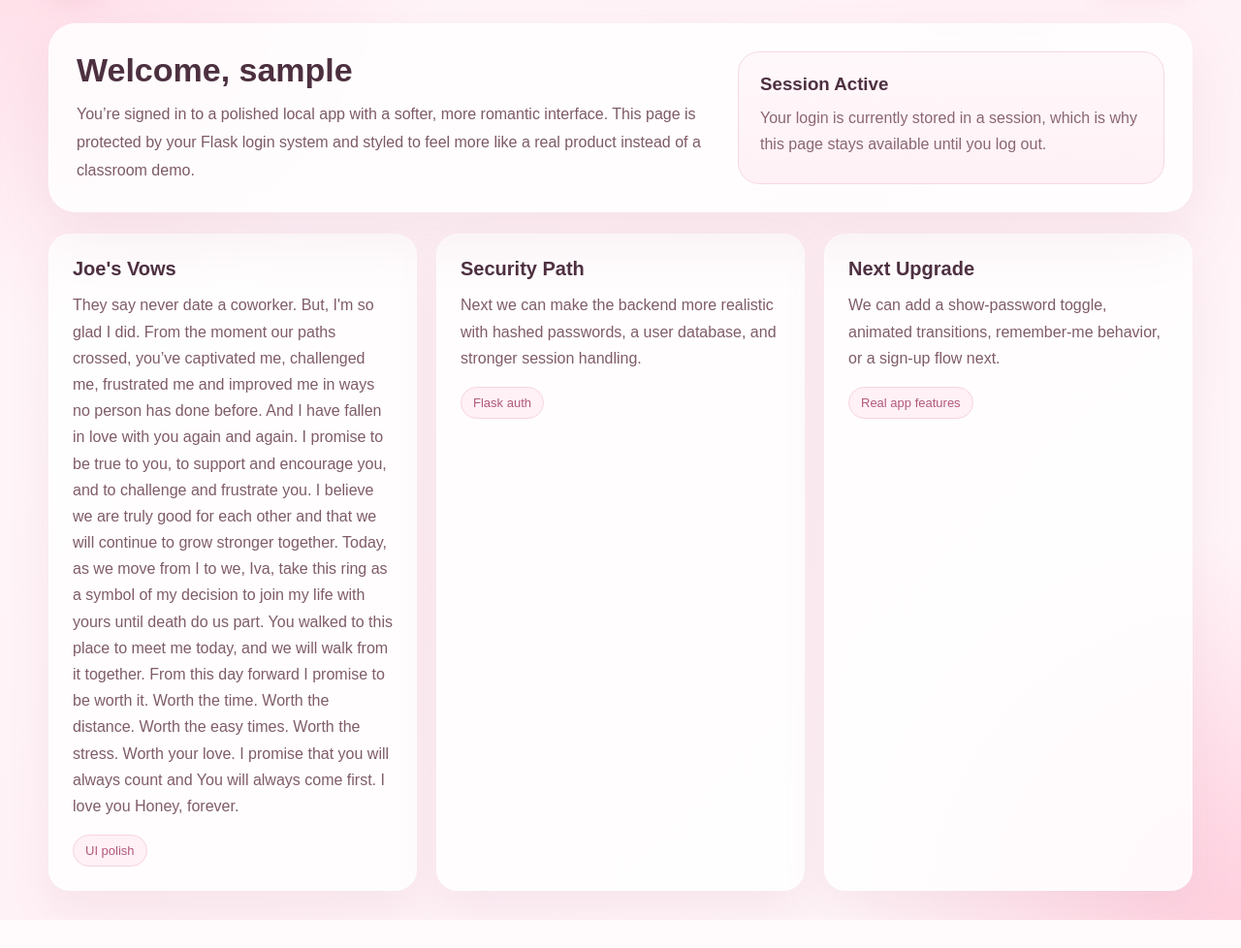
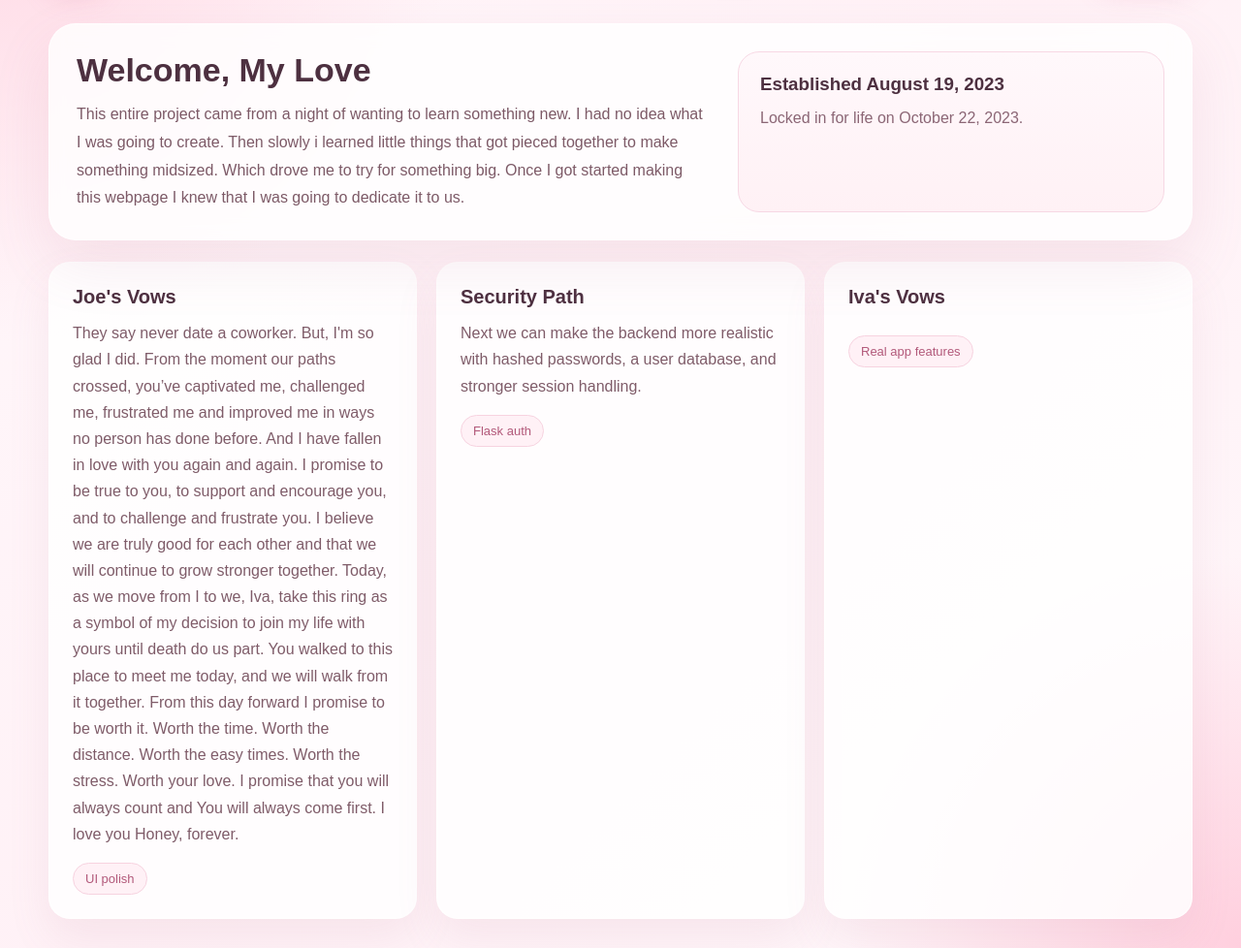
Before and after one commit to josephwaynek2000-alt/login_project, a Flask app: page /dashboard in a window 1280 px wide. Shown: the part 120-1098 px from the top of the page at 97% size. Before the commit the page ends 1069 px from the top, so only its background shows below. Run offline with Flask 3, Linux system fonts and the light colour scheme; the visitor is signed in with stand-in values (Sample User, id 1).

Commit message:
updates to dashboard

```diff
--- a/templates/dashboard.html
+++ b/templates/dashboard.html
@@ -264,20 +264,16 @@
 
         <section class="hero-card">
             <div class="welcome">
-                <h2>Welcome, {{ username }}</h2>
+                <h2>Welcome, My Love</h2>
                 <p>
-                    You’re signed in to a polished local app with a softer,
-                    more romantic interface. This page is protected by your
-                    Flask login system and styled to feel more like a real
-                    product instead of a classroom demo.
+                    This entire project came from a night of wanting to learn something new. I had no idea what I was going to create. Then slowly i learned little things that got pieced together to make something midsized. Which drove me to try for something big. Once I got started making this webpage I knew that I was going to dedicate it to us.
                 </p>
             </div>
 
             <div class="side-panel">
-                <h3>Session Active</h3>
+                <h3>Established August 19, 2023</h3>
                 <p>
-                    Your login is currently stored in a session, which is why
-                    this page stays available until you log out.
+                    Locked in for life on October 22, 2023.
                 </p>
             </div>
         </section>
@@ -303,10 +299,9 @@
             </div>
 
             <div class="card">
-                <h3>Next Upgrade</h3>
+                <h3>Iva's Vows</h3>
                 <p>
-                    We can add a show-password toggle, animated transitions,
-                    remember-me behavior, or a sign-up flow next.
+
                 </p>
                 <div class="tag">Real app features</div>
             </div>
```
